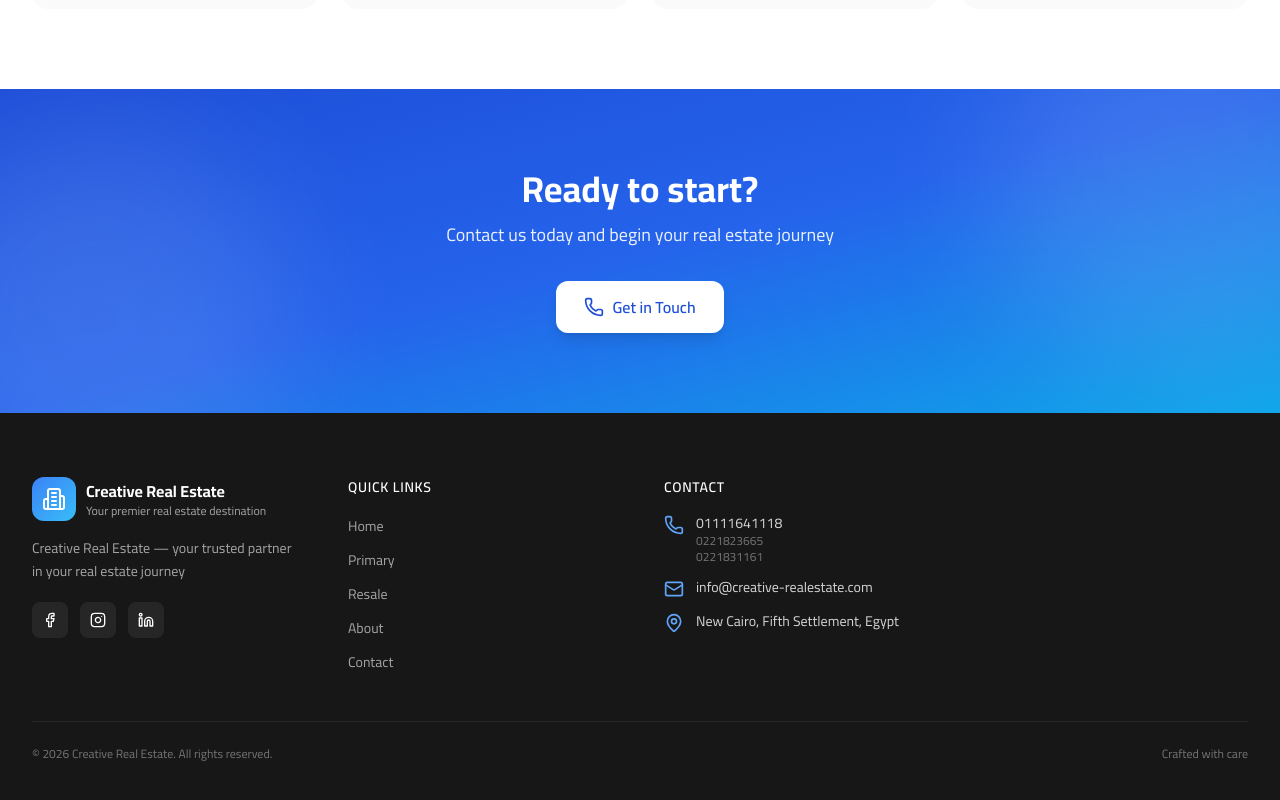
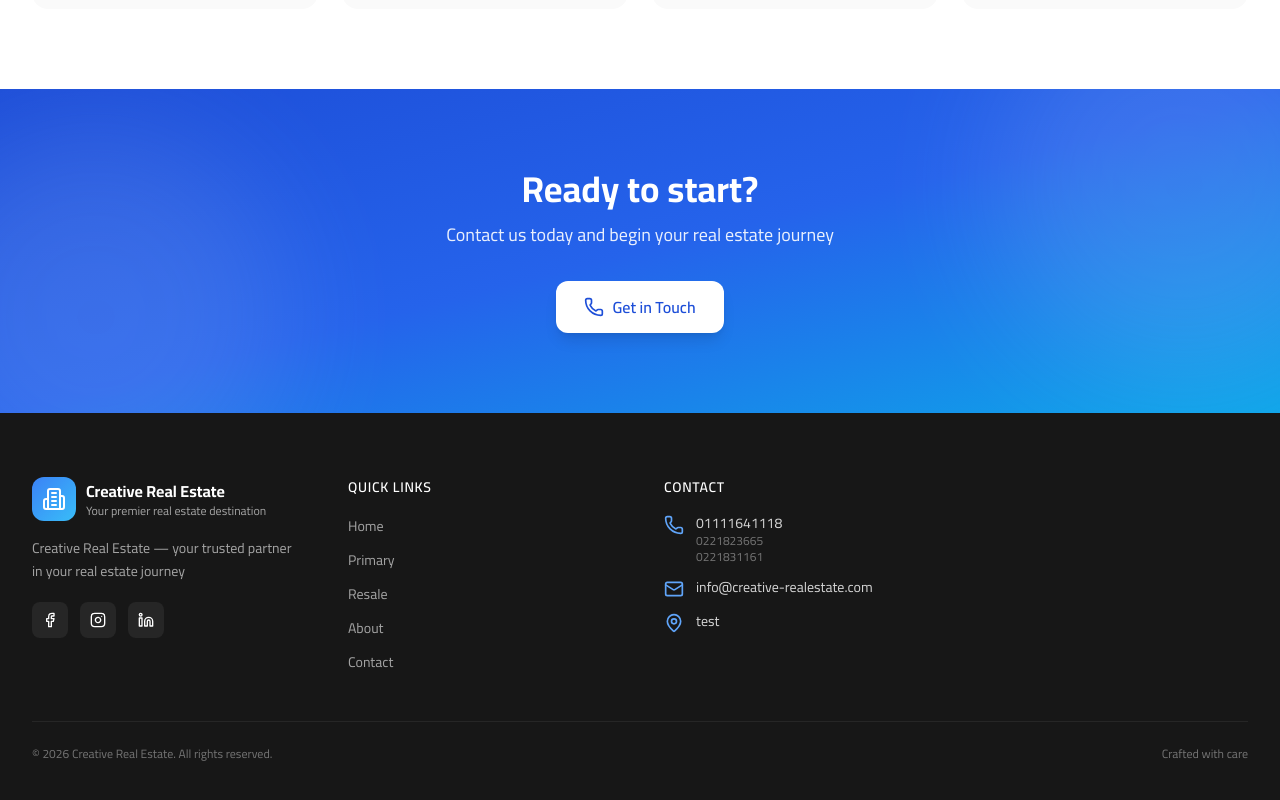
Before and after one commit to mohamedosmanltd/creative.bolt, a React (Vite) app: page / in a window 1280 px wide. Shown: the part 3959-4759 px from the top of the page. Built offline with nearby package versions, Linux system fonts and the light colour scheme.

Commit message:
Update address value in Footer component

```diff
--- a/src/components/Footer.tsx
+++ b/src/components/Footer.tsx
@@ -82,7 +82,7 @@ export default function Footer() {
               </li>
               <li className="flex items-start gap-3">
                 <MapPin className="w-5 h-5 text-primary-400 mt-0.5 flex-shrink-0" />
-                <span className="text-sm text-neutral-300">{t('contact.addressValue')}</span>
+                <span className="text-sm text-neutral-300">{t('test')}</span>
               </li>
             </ul>
           </div>
```
